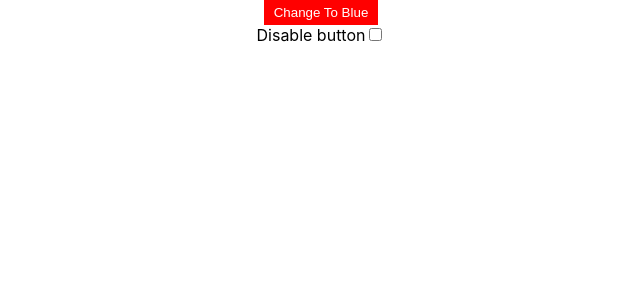
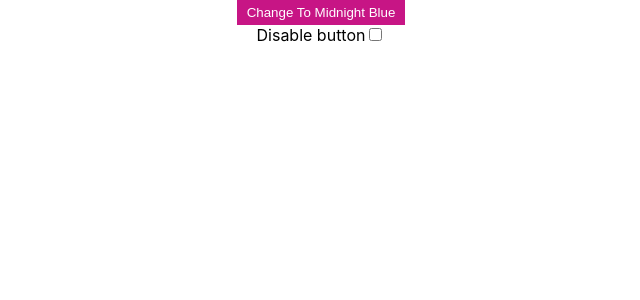
Before and after one commit to jestervise/react-testing-library-udemy-hands-on, a React (Create React App) app: page / in a window 1280 px wide. Shown: the top 300 px of the page, without its empty margins (319-959 px from the left). Built offline with nearby package versions, Linux system fonts and the light colour scheme.

Commit message:
change the 'red' color to 'mediumvioletred' and 'blue' to 'midnightblue'

```diff
--- a/src/App.js
+++ b/src/App.js
@@ -6,11 +6,17 @@ export function replaceCamelWithSpace(name) {
   return name.replace(/\B([A-Z]\B)/g, " $1");
 }
 
+const MidnightBlue = "MidnightBlue";
+const MediumVioletRed = "MediumVioletRed";
+
 function App() {
   const [isDisabled, setIsDisabled] = useState(false);
-  const [color, setColor] = useState("red");
+  const [color, setColor] = useState(MediumVioletRed);
 
-  const buttonText = color === "red" ? "Change To Blue" : "Change To Red";
+  const buttonText =
+    color === MediumVioletRed
+      ? `Change To ${replaceCamelWithSpace(MidnightBlue)}`
+      : `Change To ${replaceCamelWithSpace(MediumVioletRed)}`;
 
   return (
     <div className="App">
@@ -23,7 +29,9 @@ function App() {
         }}
         disabled={isDisabled}
         onClick={() => {
-          color === "red" ? setColor("blue") : setColor("red");
+          color === MediumVioletRed
+            ? setColor(MidnightBlue)
+            : setColor(MediumVioletRed);
         }}
       >
         {buttonText}
```
Also changed, not shown: 1 other file (tests, documents, lock files or other folders).
